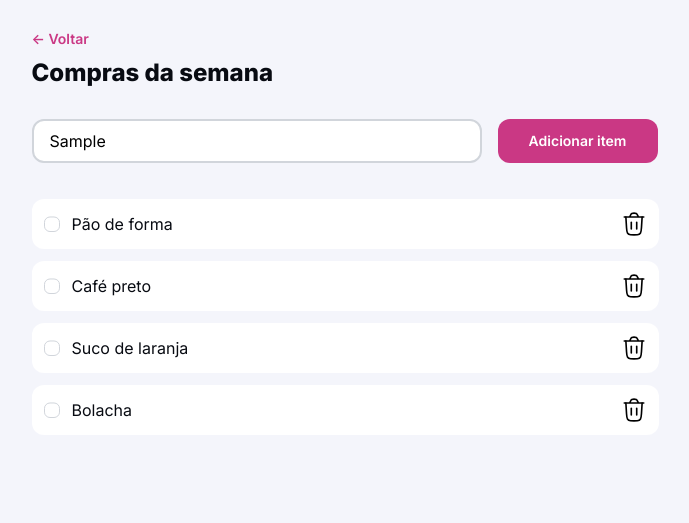
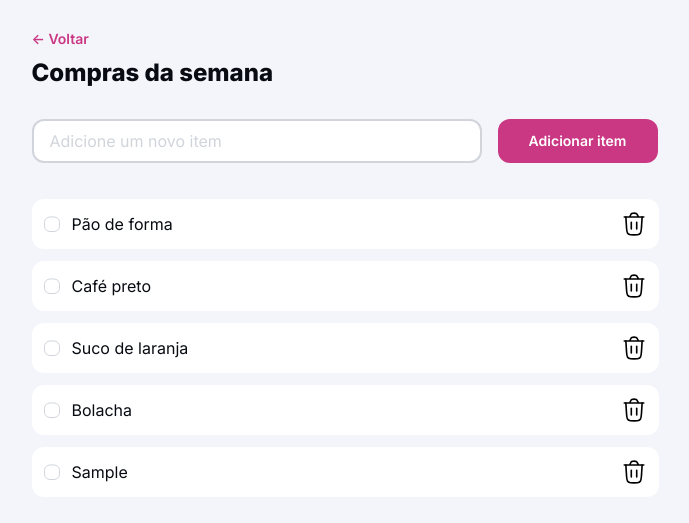
Before and after one commit to HennrikeSocher/buyList, a plain HTML site: page index.html in a window 1280 px wide. Both pictures are taken after typing "Sample" into the empty fields and a click on the button "Adicionar item". Shown: the part 63-586 px from the top of the page, without its empty margins (295-984 px from the left). Drawn offline with Linux system fonts and the light colour scheme.

Commit message:
done project

```diff
--- a/index.html
+++ b/index.html
@@ -35,56 +35,65 @@
             <li class="item">
               <div class="checkbox-wrapper">
                 <div class="checkbox-image"></div>
-                <input type="checkbox" name="check-item" id="check-item" />
+                <input type="checkbox" name="check-item" />
               </div>
               <p>Pão de forma</p>
               <img
                 src="assets/delete-02-stroke-rounded.svg"
                 alt="delete icon"
+                class="delete-item"
               />
             </li>
             <li class="item">
               <div class="checkbox-wrapper">
                 <div class="checkbox-image"></div>
-                <input type="checkbox" name="check-item" id="check-item" />
+                <input type="checkbox" name="check-item" />
               </div>
               <p>Café preto</p>
               <img
                 src="assets/delete-02-stroke-rounded.svg"
                 alt="delete icon"
+                class="delete-item"
               />
             </li>
             <li class="item">
               <div class="checkbox-wrapper">
                 <div class="checkbox-image"></div>
-                <input type="checkbox" name="check-item" id="check-item" />
+                <input type="checkbox" name="check-item" />
               </div>
               <p>Suco de laranja</p>
               <img
                 src="assets/delete-02-stroke-rounded.svg"
                 alt="delete icon"
+                class="delete-item"
               />
             </li>
             <li class="item">
               <div class="checkbox-wrapper">
                 <div class="checkbox-image"></div>
-                <input type="checkbox" name="check-item" id="check-item" />
+                <input type="checkbox" name="check-item" />
               </div>
               <p>Bolacha</p>
               <img
                 src="assets/delete-02-stroke-rounded.svg"
                 alt="delete icon"
+                class="delete-item"
               />
             </li>
           </ul>
         </section>
 
-        <div id="alert" class="hidden">
+        <div id="alertDelete" class="hidden">
           <img src="/assets/alert-circle-stroke-rounded.svg" alt="alert icon" />
           <p>O item foi removido da lista</p>
-          <img src="/assets/cancel-01-stroke-rounded.svg" alt="close icon" />
+          <img
+            src="/assets/cancel-01-stroke-rounded.svg"
+            alt="close icon"
+            class="close-alert"
+          />
         </div>
       </div>
     </main>
+    <script src="script.js"></script>
   </body>
 </html>
--- a/script.js
+++ b/script.js
@@ -0,0 +1,78 @@
+// Captura o botão e a lista onde os itens serão adicionados
+const addButton = document.getElementById("add-button")
+const inputField = document.getElementById("add-input")
+const itemList = document.querySelector(".items") //
+
+// Função para criar o novo item (li) e adicionar à lista (ul)
+addButton.addEventListener("click", function () {
+  const itemText = inputField.value
+  const regex = /\D+/g
+
+  if (itemText === "") {
+    alert("Por favor, adicione um item.")
+    return
+  } else if (!regex.test(itemText)) {
+    alert("Insira somente caracteres")
+  } else {
+    // Cria o elemento li e a estrutura interna
+    const li = document.createElement("li")
+    li.className = "item"
+
+    // Cria o wrapper da checkbox
+    const checkboxWrapper = document.createElement("div")
+    checkboxWrapper.className = "checkbox-wrapper"
+
+    // Cria a imagem de fundo da checkbox
+    const checkboxImage = document.createElement("div")
+    checkboxImage.className = "checkbox-image"
+
+    // Cria o input da checkbox
+    const checkboxInput = document.createElement("input")
+    checkboxInput.type = "checkbox"
+    checkboxInput.name = "check-item"
+
+    // Adiciona o wrapper da checkbox e o input à estrutura
+    checkboxWrapper.appendChild(checkboxImage)
+    checkboxWrapper.appendChild(checkboxInput)
+
+    // Cria o parágrafo para o texto do item
+    const itemParagraph = document.createElement("p")
+    itemParagraph.textContent = itemText
+
+    // Cria a imagem do ícone de deletar
+    const deleteIcon = document.createElement("img")
+    deleteIcon.src = "assets/delete-02-stroke-rounded.svg"
+    deleteIcon.alt = "delete icon"
+    deleteIcon.className = "delete-item"
+
+    // Monta a estrutura do li
+    li.appendChild(checkboxWrapper)
+    li.appendChild(itemParagraph)
+    li.appendChild(deleteIcon)
+
+    // Adiciona o li à lista
+    itemList.appendChild(li)
+
+    // Limpa o campo de input
+    inputField.value = "" // Limpa o campo de input após adicionar o item
+  }
+})
+
+const alertDelete = document.getElementById("alertDelete")
+
+//funcao de deletar
+itemList.addEventListener("click", function (event) {
+  if (event.target.classList.contains("delete-item")) {
+    //console.log("deletou")
+    const li = event.target.closest("li")
+    li.remove()
+    alertDelete.classList.remove("hidden")
+  }
+})
+
+//tirando o alerta de delete da tela
+alertDelete.addEventListener("click", (event) => {
+  if (event.target.classList.contains("close-alert")) {
+    alertDelete.classList.add("hidden")
+  }
+})
--- a/styles/sections.css
+++ b/styles/sections.css
@@ -72,7 +72,7 @@ header {
     flex-direction: column;
     gap: 12px;
     overflow-y: scroll;
-    max-height: 250px;
+    max-height: 400px;
 
     & li {
       list-style: none;
@@ -126,7 +126,7 @@ header {
   }
 }
 
-#alert {
+#alertDelete {
   height: 44px;
   border-radius: 12px;
   background-color: var(--color-danger);
```
